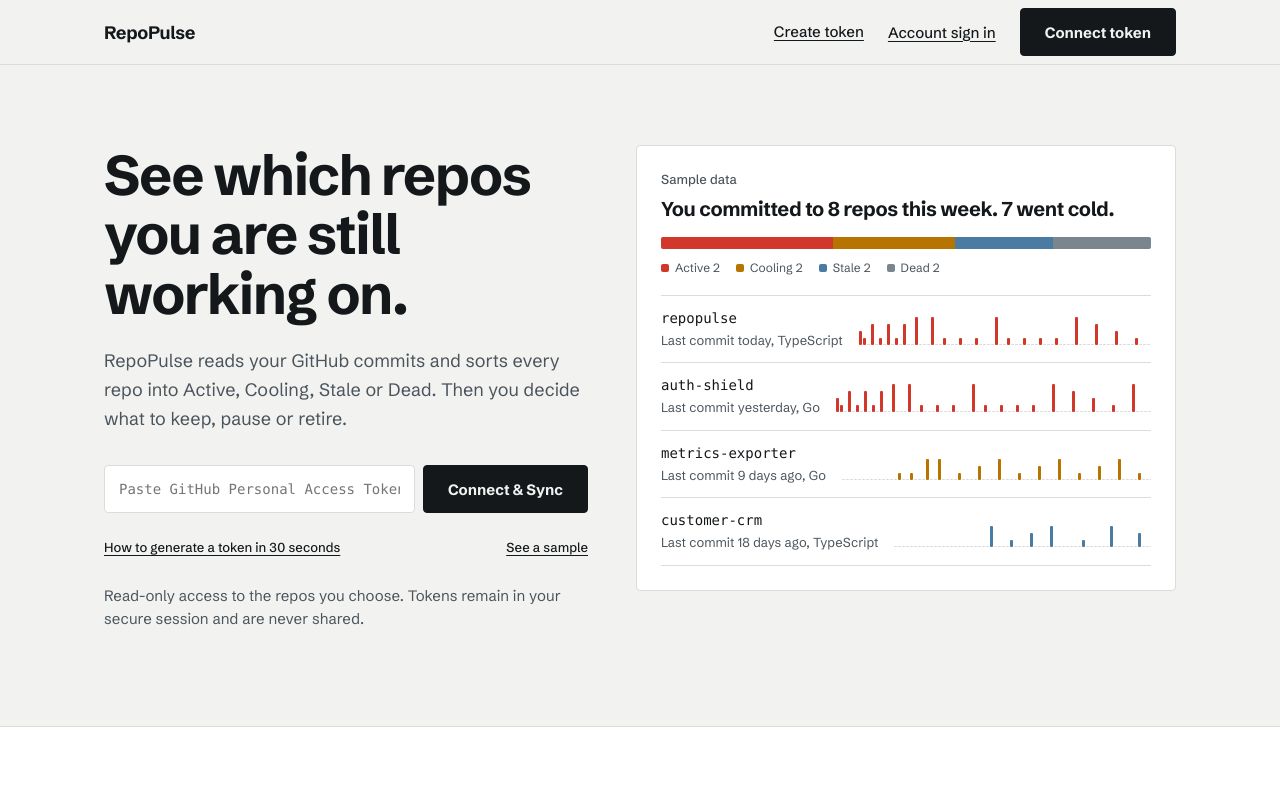
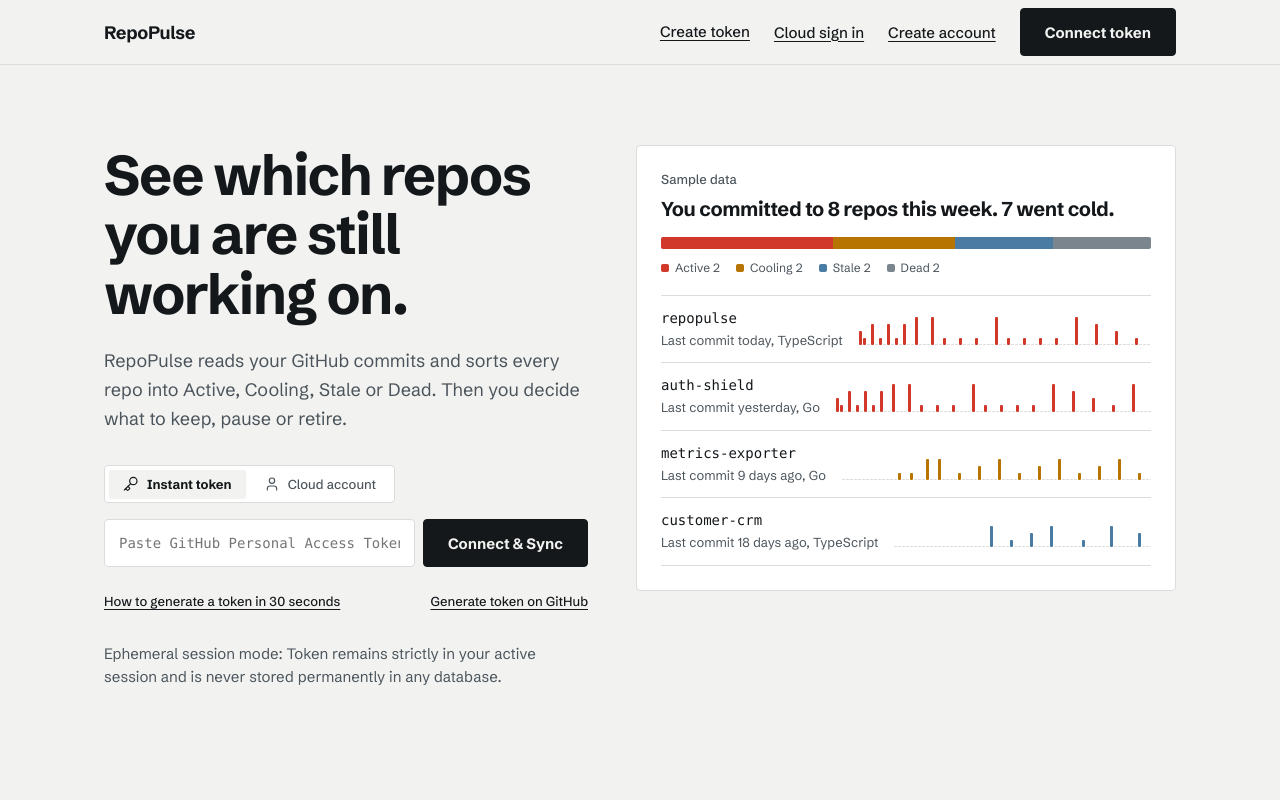
Before and after one commit to kachakaran6/repo-pulse, a React (Vite) app in the folder client/: page / in a window 1280 px wide. Shown: the top 800 px of the page. Built offline with nearby package versions, Linux system fonts and the light colour scheme; no server answers.

Commit message:
feat(auth): integrate dual-mode Instant Token and Cloud Account sign in right on hero and header

```diff
--- a/client/src/app.css
+++ b/client/src/app.css
@@ -797,6 +797,66 @@
   flex-wrap: wrap;
 }
 
+.landing-auth-container {
+  display: flex;
+  flex-direction: column;
+  max-width: 520px;
+  width: 100%;
+  margin-bottom: 8px;
+}
+
+.landing-auth-tabs {
+  display: flex;
+  gap: 4px;
+  padding: 4px;
+  background-color: var(--surface);
+  border: 1px solid var(--line);
+  border-radius: var(--r);
+  margin-bottom: 16px;
+  width: fit-content;
+}
+
+.landing-auth-tab {
+  display: inline-flex;
+  align-items: center;
+  gap: 8px;
+  padding: 6px 14px;
+  font-size: 13px;
+  font-weight: 500;
+  color: var(--ink-2);
+  background: transparent;
+  border: none;
+  border-radius: calc(var(--r) - 2px);
+  cursor: pointer;
+  transition: all var(--transition);
+}
+
+.landing-auth-tab:hover {
+  color: var(--ink);
+}
+
+.landing-auth-tab.active {
+  background-color: var(--paper);
+  color: var(--ink);
+  font-weight: 600;
+  box-shadow: 0 1px 2px rgba(0, 0, 0, 0.06);
+}
+
+.landing-cloud-form-card {
+  display: flex;
+  flex-direction: column;
+  background-color: var(--surface);
+  border: 1px solid var(--line);
+  border-radius: var(--r);
+  padding: 20px;
+}
+
+.landing-cloud-subtabs {
+  display: flex;
+  gap: 6px;
+  margin-bottom: 16px;
+}
+
 .landing-token-form {
   display: flex;
   flex-direction: column;
--- a/client/src/components/OnboardingView.tsx
+++ b/client/src/components/OnboardingView.tsx
@@ -84,11 +84,12 @@
 }) => {
   const [tokenInput, setTokenInput] = useState('');
   const [finalTokenInput, setFinalTokenInput] = useState('');
+  const [heroAuthMode, setHeroAuthMode] = useState<'token' | 'cloud'>('token');
   const [isSubmitting, setIsSubmitting] = useState(false);
   const [errorMessage, setErrorMessage] = useState<string | null>(null);
   const [showTokenGuide, setShowTokenGuide] = useState(false);
 
-  // Account Modal state
+  // Account Modal / Form state
   const [showAccountModal, setShowAccountModal] = useState(false);
   const [authTab, setAuthTab] = useState<'login' | 'signup'>('login');
   const [accountUsername, setAccountUsername] = useState('');
@@ -142,7 +143,7 @@
     }
   };
 
-  // Handle Account Modal Submit
+  // Handle Account Submit (from hero or modal)
   const handleAccountSubmit = async (e: React.FormEvent) => {
     e.preventDefault();
     setAccountError(null);
@@ -169,13 +170,23 @@
   };
 
   const focusHeroInput = () => {
+    setHeroAuthMode('token');
+    setTimeout(() => {
       heroInputRef.current?.focus();
       heroInputRef.current?.scrollIntoView({ behavior: 'smooth', block: 'center' });
+    }, 50);
+  };
+
+  const switchToCloudMode = (tab: 'login' | 'signup') => {
+    setHeroAuthMode('cloud');
+    setAuthTab(tab);
+    setAccountError(null);
+    window.scrollTo({ top: 0, behavior: 'smooth' });
   };
 
   return (
     <div className="landing-page">
-      {/* 1. Header (Once, wordmark left text only, token actions right) */}
+      {/* 1. Header (Wordmark left, token & cloud actions right) */}
       <header className="landing-header">
         <div className="landing-container landing-header-inner">
           <a href="/" className="landing-wordmark">
@@ -194,14 +205,18 @@
             <button
               type="button"
               className="landing-nav-link"
-              onClick={() => {
-                setAuthTab('login');
-                setAccountError(null);
-                setShowAccountModal(true);
-              }}
+              onClick={() => switchToCloudMode('login')}
               style={{ background: 'none', border: 'none', cursor: 'pointer', padding: 0 }}
             >
-              Account sign in
+              Cloud sign in
+            </button>
+            <button
+              type="button"
+              className="landing-nav-link"
+              onClick={() => switchToCloudMode('signup')}
+              style={{ background: 'none', border: 'none', cursor: 'pointer', padding: 0 }}
+            >
+              Create account
             </button>
             <button
               type="button"
@@ -227,7 +242,34 @@
               RepoPulse reads your GitHub commits and sorts every repo into Active, Cooling, Stale or Dead. Then you decide what to keep, pause or retire.
             </p>
 
-            {/* Direct Token Authentication Form */}
+            {/* Dual Authentication Selector & Form */}
+            <div className="landing-auth-container">
+              {/* Mode Tabs */}
+              <div className="landing-auth-tabs" role="tablist" aria-label="Authentication Method">
+                <button
+                  type="button"
+                  className={`landing-auth-tab ${heroAuthMode === 'token' ? 'active' : ''}`}
+                  onClick={() => { setHeroAuthMode('token'); setErrorMessage(null); }}
+                  role="tab"
+                  aria-selected={heroAuthMode === 'token'}
+                >
+                  <Key size={16} strokeWidth={1.75} aria-hidden="true" />
+                  <span>Instant token</span>
+                </button>
+                <button
+                  type="button"
+                  className={`landing-auth-tab ${heroAuthMode === 'cloud' ? 'active' : ''}`}
+                  onClick={() => { setHeroAuthMode('cloud'); setAccountError(null); }}
+                  role="tab"
+                  aria-selected={heroAuthMode === 'cloud'}
+                >
+                  <User size={16} strokeWidth={1.75} aria-hidden="true" />
+                  <span>Cloud account</span>
+                </button>
+              </div>
+
+              {heroAuthMode === 'token' ? (
+                /* Direct Personal Access Token Flow */
                 <form onSubmit={handleHeroTokenSubmit} className="landing-token-form" id="token-form">
                   <div className="landing-token-input-group">
                     <input
@@ -265,8 +307,14 @@
                       {showTokenGuide ? 'Hide token guide' : 'How to generate a token in 30 seconds'}
                     </button>
 
-                <a href="#sample-preview" className="landing-link-quiet" style={{ fontSize: '13px' }}>
-                  See a sample
+                    <a
+                      href="https://github.com/settings/tokens/new?description=RepoPulse&scopes=repo,read:user"
+                      target="_blank"
+                      rel="noopener noreferrer"
+                      className="landing-link-quiet"
+                      style={{ fontSize: '13px' }}
+                    >
+                      Generate token on GitHub
                     </a>
                   </div>
 
@@ -292,11 +340,110 @@
                       </ol>
                     </div>
                   )}
+
+                  <p className="landing-hero-note">
+                    Ephemeral session mode: Token remains strictly in your active session and is never stored permanently in any database.
+                  </p>
+                </form>
+              ) : (
+                /* Cloud Account Sign In / Sign Up Card */
+                <div className="landing-cloud-form-card">
+                  <div className="landing-cloud-subtabs">
+                    <button
+                      type="button"
+                      className={`segmented-btn ${authTab === 'login' ? 'active' : ''}`}
+                      onClick={() => { setAuthTab('login'); setAccountError(null); }}
+                    >
+                      Sign In
+                    </button>
+                    <button
+                      type="button"
+                      className={`segmented-btn ${authTab === 'signup' ? 'active' : ''}`}
+                      onClick={() => { setAuthTab('signup'); setAccountError(null); }}
+                    >
+                      Create Account
+                    </button>
+                  </div>
+
+                  {accountError && (
+                    <div className="landing-form-error" style={{ marginBottom: '12px' }}>
+                      {accountError}
+                    </div>
+                  )}
+
+                  <form onSubmit={handleAccountSubmit} style={{ display: 'flex', flexDirection: 'column', gap: '12px' }}>
+                    <div>
+                      <label style={{ fontSize: '12px', fontWeight: 600, color: 'var(--ink)', display: 'block', marginBottom: '4px' }}>
+                        Username
+                      </label>
+                      <input
+                        type="text"
+                        className="clean-input"
+                        style={{ width: '100%', height: '42px' }}
+                        placeholder="Username"
+                        value={accountUsername}
+                        onChange={(e) => setAccountUsername(e.target.value)}
+                        required
+                        autoComplete="username"
+                      />
+                    </div>
+
+                    <div>
+                      <label style={{ fontSize: '12px', fontWeight: 600, color: 'var(--ink)', display: 'block', marginBottom: '4px' }}>
+                        Password
+                      </label>
+                      <input
+                        type="password"
+                        className="clean-input"
+                        style={{ width: '100%', height: '42px' }}
+                        placeholder="Password (minimum 6 characters)"
+                        value={accountPassword}
+                        onChange={(e) => setAccountPassword(e.target.value)}
+                        required
+                        autoComplete={authTab === 'login' ? 'current-password' : 'new-password'}
+                      />
+                    </div>
+
+                    {authTab === 'signup' && (
+                      <div>
+                        <div style={{ display: 'flex', justifyContent: 'space-between', alignItems: 'center', marginBottom: '4px' }}>
+                          <label style={{ fontSize: '12px', fontWeight: 600, color: 'var(--ink)' }}>
+                            GitHub Token (Optional Vault Storage)
+                          </label>
+                          <span style={{ fontSize: '11px', color: 'var(--ink-2)' }}>Encrypted at rest</span>
+                        </div>
+                        <input
+                          type="password"
+                          className="clean-input mono"
+                          style={{ width: '100%', height: '42px' }}
+                          placeholder="Paste ghp_... to auto-sync across devices"
+                          value={accountToken}
+                          onChange={(e) => setAccountToken(e.target.value)}
+                          autoComplete="off"
+                        />
+                      </div>
+                    )}
+
+                    <button
+                      type="submit"
+                      className="landing-btn-primary"
+                      style={{ width: '100%', height: '44px', marginTop: '4px' }}
+                      disabled={isSubmitting}
+                    >
+                      {isSubmitting
+                        ? 'Please wait...'
+                        : authTab === 'login'
+                        ? 'Sign In to Cloud Account'
+                        : 'Create Cloud Account'}
+                    </button>
                   </form>
 
-            <p className="landing-hero-note">
-              Read-only access to the repos you choose. Tokens remain in your secure session and are never shared.
+                  <p className="landing-hero-note" style={{ marginTop: '12px' }}>
+                    Cloud vault mode: Passwords are salted & hashed. Tokens are stored encrypted at rest with AES-256-GCM. We never share or sell your data.
                   </p>
+                </div>
+              )}
+            </div>
           </div>
 
           {/* Right Column: Static Preview of Overview */}
@@ -601,7 +748,7 @@
             Find out what you have actually been working on.
           </h2>
 
-          <form onSubmit={handleFinalTokenSubmit} style={{ display: 'flex', gap: '8px', maxWidth: '480px', width: '100%' }}>
+          <form onSubmit={handleFinalTokenSubmit} style={{ display: 'flex', gap: '8px', maxWidth: '480px', width: '100%', marginBottom: '16px' }}>
             <input
               type="password"
               className="clean-input mono"
@@ -617,6 +764,30 @@
               Connect & Sync
             </button>
           </form>
+
+          <div style={{ display: 'flex', gap: '12px', alignItems: 'center', flexWrap: 'wrap', justifyContent: 'center' }}>
+            <span style={{ color: 'var(--paper)', opacity: 0.8, fontSize: '14px' }}>Prefer permanent sync?</span>
+            <button
+              type="button"
+              onClick={() => {
+                setAuthTab('login');
+                setShowAccountModal(true);
+              }}
+              style={{ background: 'transparent', border: '1px solid var(--paper)', color: 'var(--paper)', padding: '6px 14px', borderRadius: 'var(--r)', fontSize: '13px', cursor: 'pointer' }}
+            >
+              Sign in to Cloud
+            </button>
+            <button
+              type="button"
+              onClick={() => {
+                setAuthTab('signup');
+                setShowAccountModal(true);
+              }}
+              style={{ background: 'var(--paper)', border: '1px solid var(--paper)', color: 'var(--ink)', padding: '6px 14px', borderRadius: 'var(--r)', fontSize: '13px', fontWeight: 600, cursor: 'pointer' }}
+            >
+              Create Account
+            </button>
+          </div>
         </div>
       </section>
 
```
Lines whose indentation alone changed are shown as unchanged.
